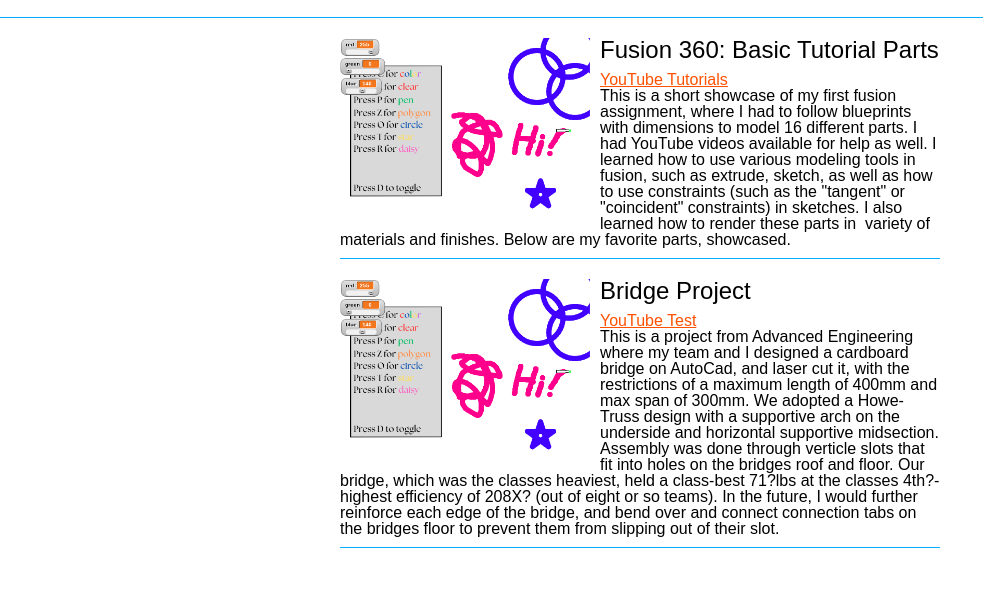
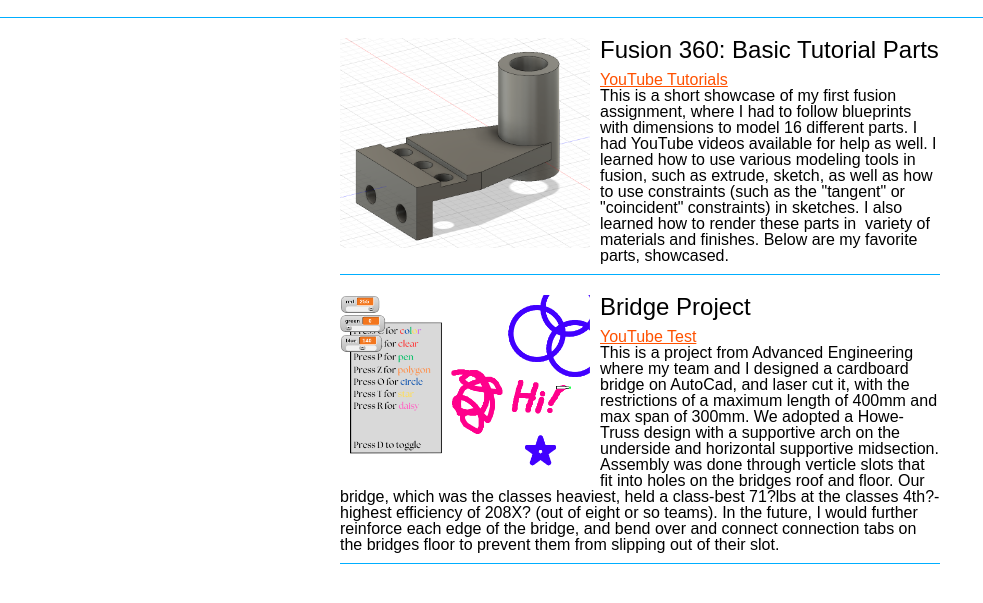
Before and after one commit to oliverkb/ap-cs-website, a website: page engine.html in a window 1280 px wide. Shown: the part 71-674 px from the top of the page, without its empty margins (0-983 px from the left). Drawn offline with Linux system fonts and the light colour scheme.

Commit message:
Update engine.html

```diff
--- a/engine.html
+++ b/engine.html
@@ -31,7 +31,7 @@
       <!-- start of project template -->
       <div class="project">
         <img
-          src="imgs/BarnesOliverSnapDrawingAppPhoto.png"
+          src="imgs/fusion15.png"
           alt="Screenshot of Part 15"
         />
         <h2>Fusion 360: Basic Tutorial Parts</h2>
```
